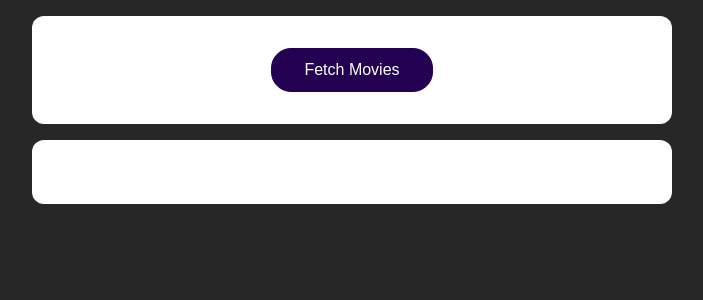
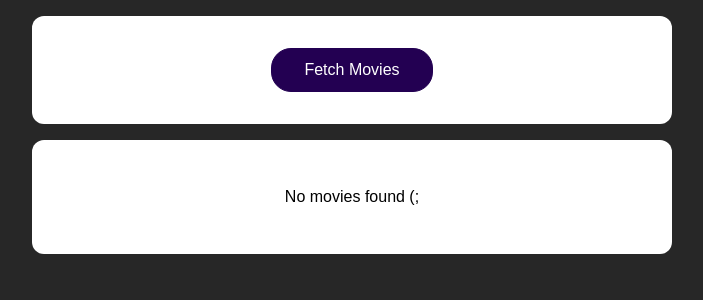
Before and after one commit to Isrealsix/addTasksback, a React (Create React App) app: page / in a window 1280 px wide. Shown: the top 300 px of the page, without its empty margins (288-991 px from the left). Built offline with nearby package versions, Linux system fonts and the light colour scheme.

Commit message:
loading state and Data state

```diff
--- a/src/App.js
+++ b/src/App.js
@@ -5,7 +5,10 @@
 
 function App() {
 	const [movies, setMovies] = useState([]);
+	const [isLoading, setIsLoading] = useState(false);
+
 	async function fetchMoviesHandler() {
+		setIsLoading(true);
 		const response = await fetch('https://swapi.dev/api/films');
 		const data = await response.json();
 		const transformedMovies = data.results.map(movieData => {
@@ -17,6 +20,7 @@
 			};
 		});
 		setMovies(transformedMovies);
+		setIsLoading(false);
 	}
 
 	return (
@@ -25,7 +29,9 @@
 				<button onClick={fetchMoviesHandler}>Fetch Movies</button>
 			</section>
 			<section>
-				<MoviesList movies={movies} />
+				{!isLoading && movies.length > 0 && <MoviesList movies={movies} />}
+				{!isLoading && movies.length === 0 && <p>No movies found (;</p>}
+				{isLoading && <p>Loading...</p>}
 			</section>
 		</React.Fragment>
 	);
```
